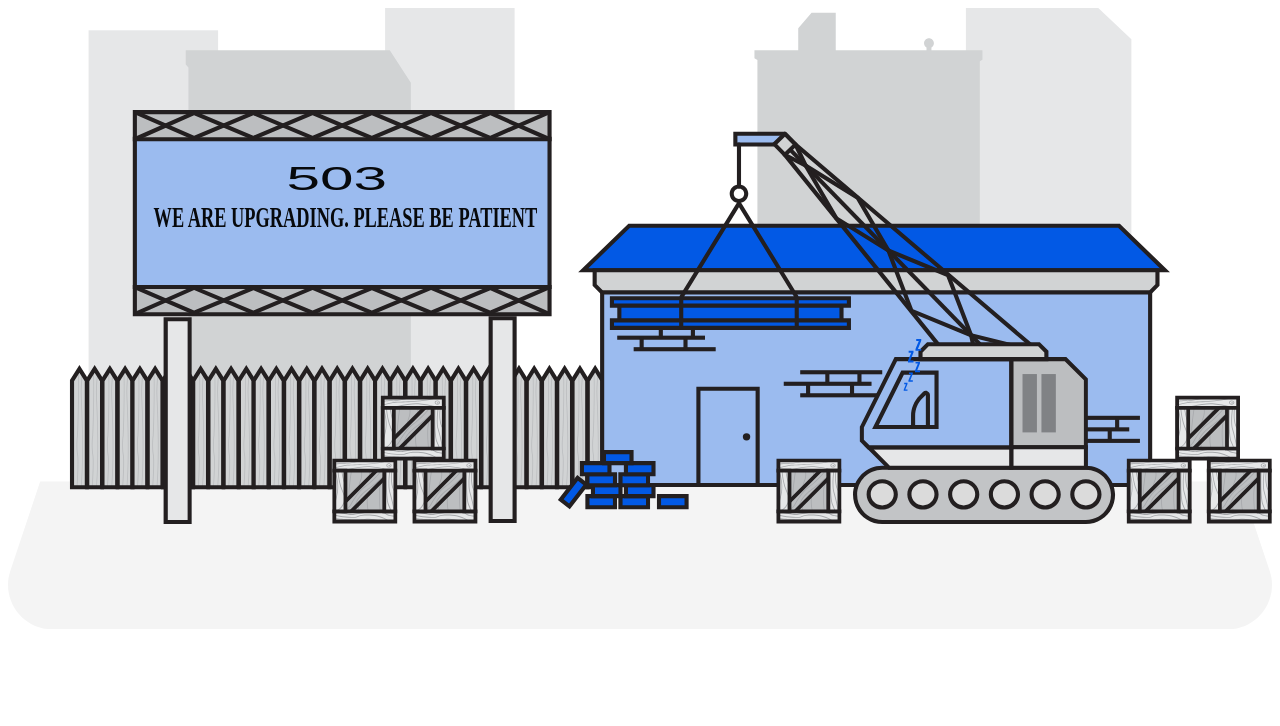
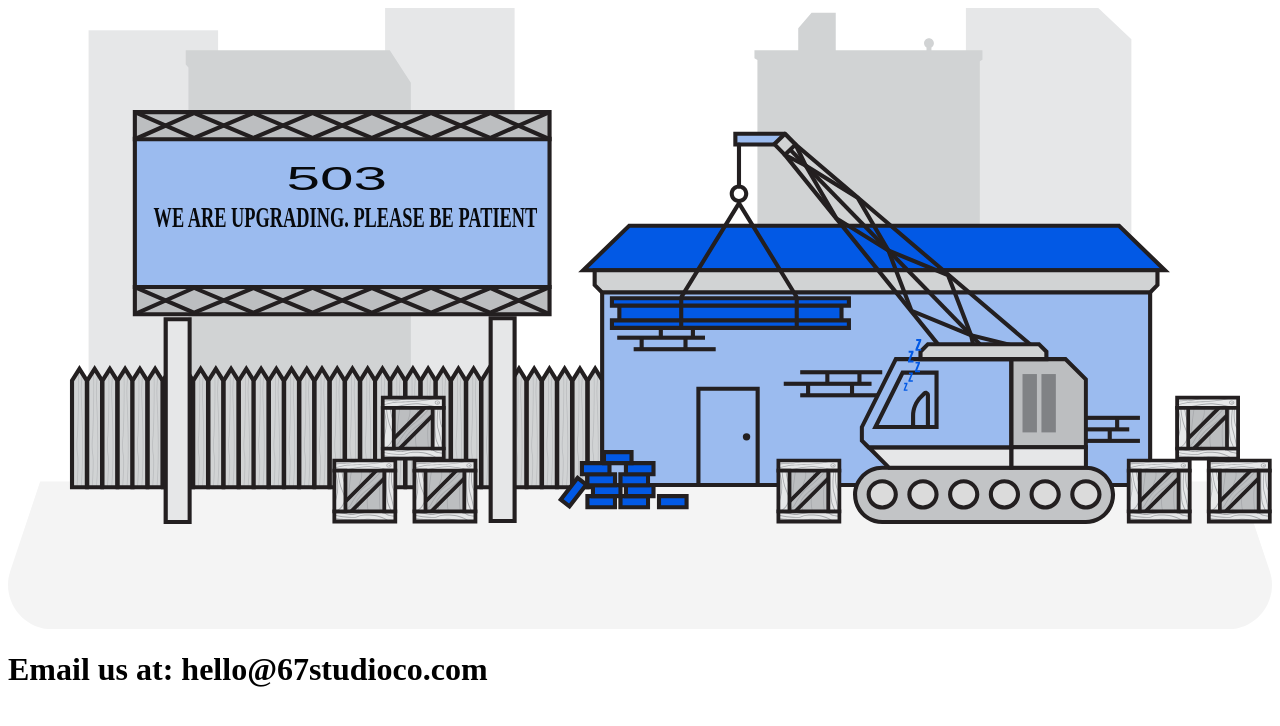
Before and after one commit to Jonbarkei/67StudioCo.com, a plain HTML site: page index.html in a window 1280 px wide. Drawn offline with Linux system fonts and the light colour scheme.

Commit message:
Update index.html

```diff
--- a/index.html
+++ b/index.html
@@ -735,3 +735,5 @@
         </g>
        </svg>
 </div>
+
+<h1>Email us at: hello@67studioco.com</h1>
```
